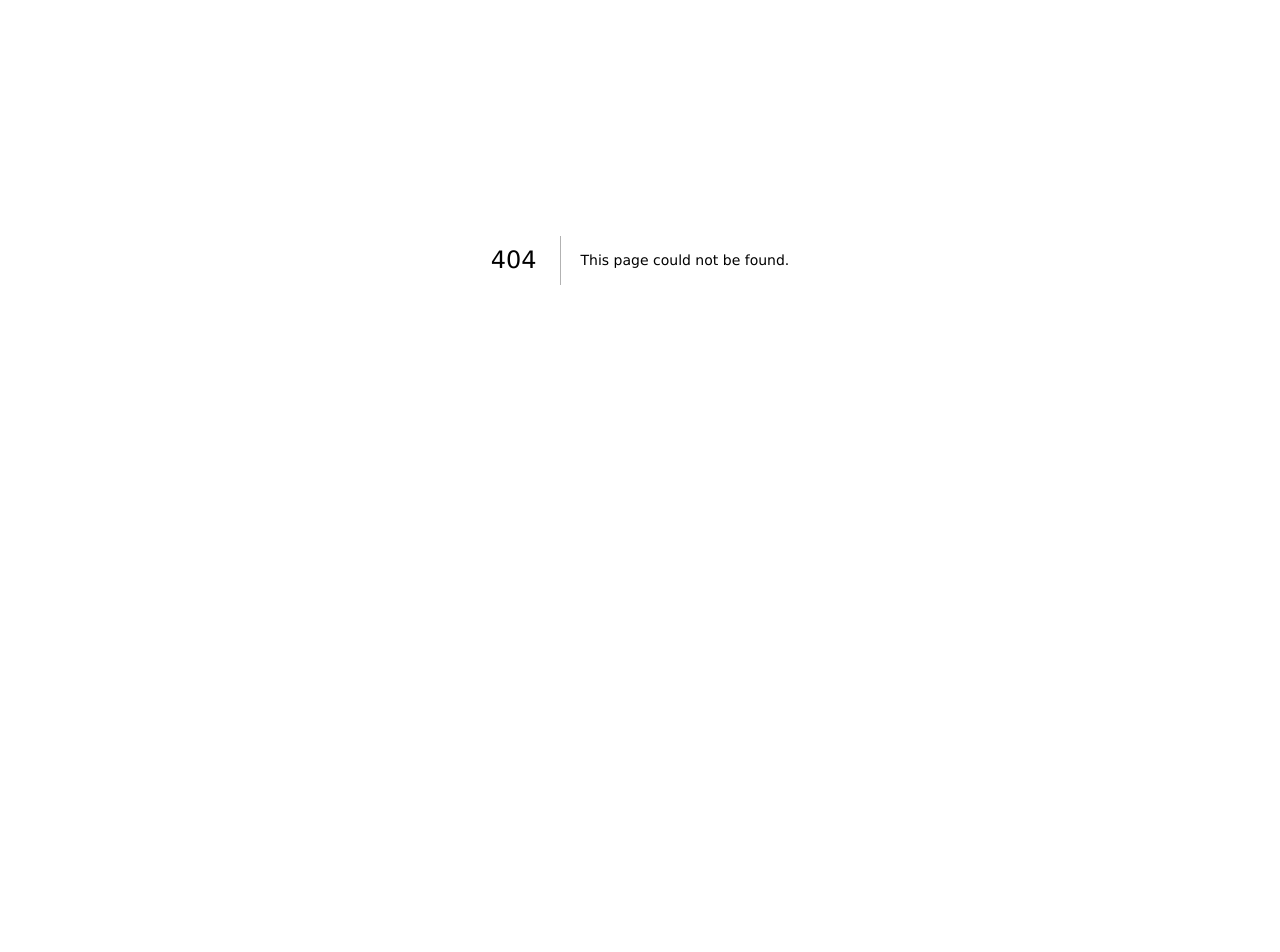
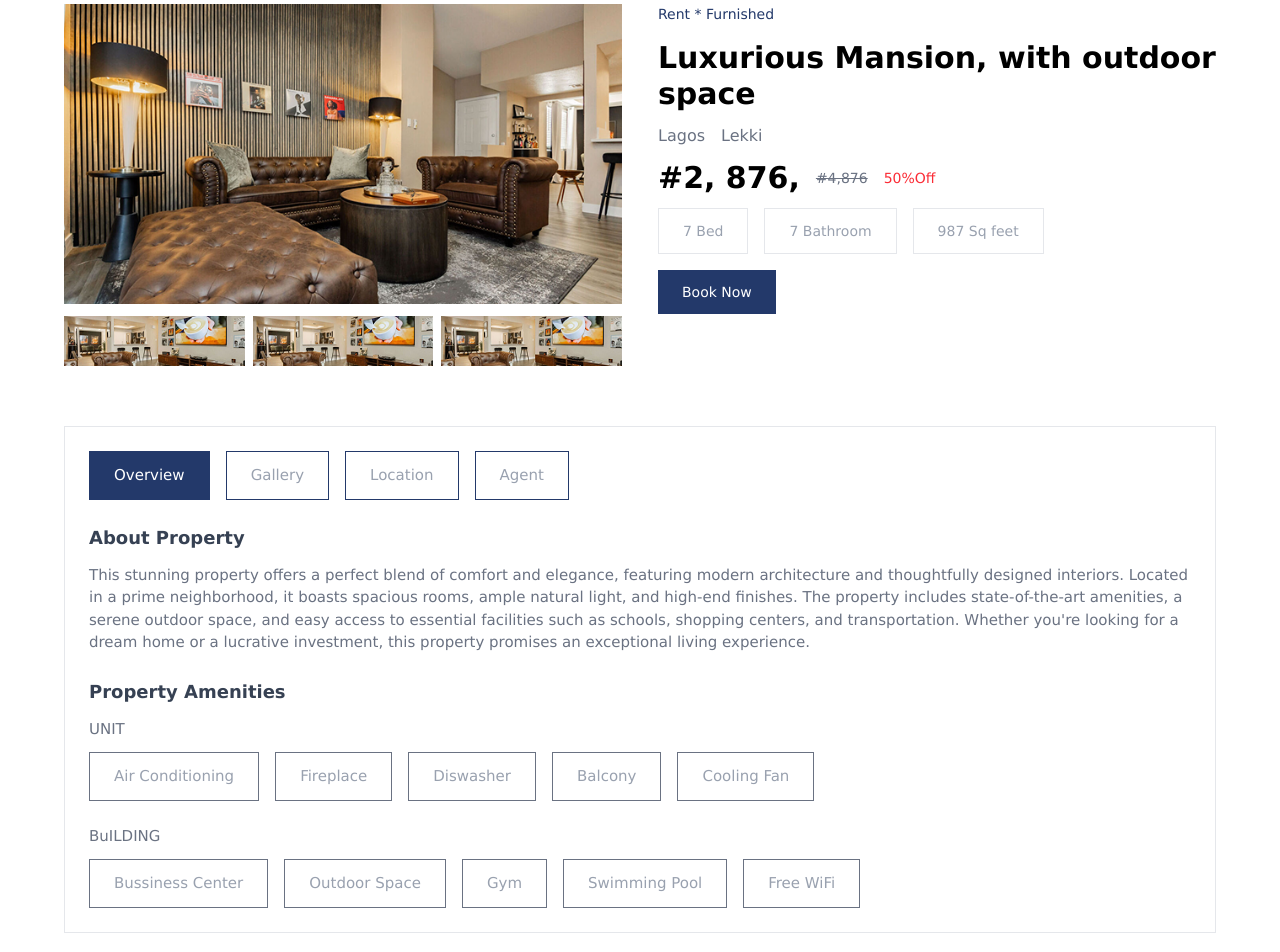
Before and after one commit to Empire688682/reimagined-system, a Next.js app: page /properties/1 in a window 1280 px wide. Before the commit this address had no page. Shown: the part 140-1092 px from the top of the page. Before the commit the page ends 800 px from the top, so only its background shows below. Built offline with nearby package versions, Linux system fonts and the light colour scheme.

Commit message:
property

```diff
--- /dev/null
+++ b/src/app/properties/[slug]/page.jsx
@@ -0,0 +1,19 @@
+"use client"
+import React, { useState } from 'react';
+import Footer from '@/component/Footer/Footer';
+import { useParams } from 'next/navigation';
+import SingleProptsCart from '@/component/SingleProptsCart/SingleProptsCart';
+
+const Page = () => {
+    const { slug } = useParams();
+    const [data, setData] = useState("");
+    console.log(slug);
+  return (
+    <div>
+     <SingleProptsCart data={data} />
+      <Footer />
+    </div>
+  )
+}
+
+export default Page
--- a/src/component/BeautyfulInterior/BeautyfulInterior.jsx
+++ b/src/component/BeautyfulInterior/BeautyfulInterior.jsx
@@ -40,12 +40,12 @@ const BeautyfulInterior = () => {
 
                         {/* Content */}
                         <div className="p-4 text-[#23396A]">
-                            <h2 className="text-xl font-semibold mb-2">Property Name</h2>
+                            <h2 className="font-semibold mb-2">Property Name</h2>
                             <p className="text-gray-500 mb-3">Kogi Lokoja</p>
 
                             {/* Price & Details */}
                             <div className="flex justify-between items-center">
-                                <p className="text-2xl md:text-3xl font-bold text-[#23396A]">#989K</p>
+                                <p className="font-bold text-[#23396A]">#989K</p>
                                 <span className="flex items-center gap-2 text-gray-700 cursor-pointer hover:underline">
                                     Details <FaArrowRight />
                                 </span>
@@ -55,8 +55,7 @@ const BeautyfulInterior = () => {
                 ))}
             </div>
             <div className='flex md:justify-end mb-8 justify-center mt-10'>
-                <span className="flex items-center gap-2 bg-[#F1F9FF] px-4 py-2 text-gray-700 cursor-pointer font-semibold border border-[#23396A] rounded-sm"
-                onClick={()=>setIndex(index + 4)}>
+                <span className="flex items-center gap-2 bg-[#F1F9FF] px-4 py-2 text-gray-700 cursor-pointer font-semibold border border-[#23396A] rounded-sm">
                     More lists <FaArrowRight />
                 </span>
             </div>
--- a/src/component/CurrentListings/CurrentListings.jsx
+++ b/src/component/CurrentListings/CurrentListings.jsx
@@ -1,3 +1,4 @@
+"use client";
 import React from 'react';
 import Image from "next/image";
 import { FaArrowRight } from 'react-icons/fa';
@@ -27,12 +28,12 @@ const CurrentListings = () => {
 
             {/* Content */}
             <div className="p-4 text-[#23396A]">
-              <h2 className="text-xl font-semibold mb-2">Property Name</h2>
+              <h2 className=" font-semibold mb-2">Property Name</h2>
               <p className="text-gray-500 mb-3">Kogi Lokoja</p>
 
               {/* Price & Details */}
               <div className="flex justify-between items-center">
-                <p className="text-2xl md:text-3xl font-bold text-[#23396A]">#989K</p>
+                <p className="text-1xl font-bold text-[#23396A]">#989K</p>
                 <span className="flex items-center gap-2 text-gray-700 cursor-pointer hover:underline">
                   Details <FaArrowRight />
                 </span>
@@ -41,6 +42,11 @@ const CurrentListings = () => {
           </div>
         ))}
       </div>
+      <div className='flex md:justify-end mb-8 justify-center mt-10'>
+        <span className="flex items-center gap-2 bg-[#F1F9FF] px-4 py-2 text-gray-700 cursor-pointer font-semibold border border-[#23396A] rounded-sm">
+          Explore all <FaArrowRight />
+        </span>
+      </div>
     </section>
   );
 };
--- /dev/null
+++ b/src/component/SingleProptsCart/SingleProptsCart.jsx
@@ -0,0 +1,151 @@
+import React from 'react';
+import Image from "next/image";
+import { FaArrowRight } from 'react-icons/fa';
+
+const SingleProptsCart = ({ data }) => {
+  return (
+    <div className=' md:p-16 p-4 mt-20'>
+      <div className='grid grid-cols-1 md:grid-cols-2 gap-9'>
+        <div className='w-[100%] flex flex-col gap-3 '>
+          <div className='w-[100%] relative h-[300px]'>
+            <Image
+              src="/property-1.png"
+              alt='Property Img'
+              fill
+              style={{ objectFit: "cover" }}
+            />
+          </div>
+          <div className='grid grid-cols-3 gap-2'>
+            {
+              Array.from({ length: 3 }).map((_, id) => (
+                <div key={id} className='relative h-[50px] w-[100%]'>
+                  <Image
+                    key={id}
+                    src="/property-2.png"
+                    alt='Property Img'
+                    fill
+                    style={{ objectFit: "cover" }}
+                  />
+                </div>
+              ))
+            }
+          </div>
+        </div>
+        <div>
+          <p className='text-sm text-[#23396A] pb-4'>Rent * Furnished</p>
+          <h1 className='md:text-3xl sm:text-2xl text-2xl font-semibold pb-3'>Luxurious Mansion, with outdoor space</h1>
+          <p className='flex gap-4 text-gray-500 pb-3'><span>Lagos</span> <span>Lekki</span></p>
+          <div className='flex gap-4 pb-3 items-center'>
+            <p className='md:text-3xl text-2xl font-semibold'>#2, 876,</p>
+            <span className='text-gray-500 text-sm line-through'>#4,876</span>
+            <span className='text-sm text-red-500'>50%Off</span>
+          </div>
+          <div className='flex gap-4 items-center pb-4'>
+            <p className='py-3 px-6 border border-gray-200 text-gray-400 text-sm md:text-1xl'>7 Bed</p>
+            <p className='py-3 px-6 border border-gray-200 text-gray-400 text-sm md:text-1xl'>7 Bathroom</p>
+            <p className='py-3 px-6 border border-gray-200 text-gray-400 text-sm md:text-1xl'>987 Sq feet</p>
+          </div>
+          <button className='bg-[#23396A] text-sm md:text-1xl cursor-pointer py-3 px-6 text-white'>Book Now</button>
+        </div>
+      </div>
+      <div className='mt-15 border border-gray-200 text-gray-400 p-6 flex flex-col gap-6'>
+        <div className='flex gap-4 items-center justify-start flex-wrap'>
+          <p className='py-3 text-[10px] md:text-[15px] px-6 bg-[#23396A] border border-[#23396A] text-white'>Overview</p>
+          <p className='py-3 text-[10px] md:text-[15px] px-6 border border-[#23396A] text-gray-400'>Gallery</p>
+          <p className='py-3 text-[10px] md:text-[15px] px-6 border border-[#23396A] text-gray-400'>Location</p>
+          <p className='py-3 text-[10px] md:text-[15px] px-6 border border-[#23396A] text-gray-400'>Agent</p>
+        </div>
+        <div>
+          <h2 id='overview' className='text-lg font-semibold pb-3 text-gray-700'>About Property</h2>
+          <p className='text-gray-500 text-[13px] md:text-[15px]'>
+            This stunning property offers a perfect blend of comfort and elegance, featuring modern architecture and thoughtfully designed interiors. Located in a prime neighborhood, it boasts spacious rooms, ample natural light, and high-end finishes. The property includes state-of-the-art amenities, a serene outdoor space, and easy access to essential facilities such as schools, shopping centers, and transportation. Whether you're looking for a dream home or a lucrative investment, this property promises an exceptional living experience.
+          </p>
+        </div>
+        <div>
+          <h2 id='overview' className='text-lg font-semibold pb-3 text-gray-700'>Property Amenities</h2>
+          <div>
+            <p className='text-gray-500 text-[15px] md:text-[15px] pb-3'>
+              UNIT
+            </p>
+            <div className='flex gap-4 items-center justify-start flex-wrap'>
+              <p className='py-3 text-[10px] md:text-[15px] px-6 border border-gray-500'>Air Conditioning</p>
+              <p className='py-3 text-[10px] md:text-[15px] px-6 border border-gray-500 text-gray-400'>Fireplace</p>
+              <p className='py-3 text-[10px] md:text-[15px] px-6 border border-gray-500 text-gray-400'>Diswasher</p>
+              <p className='py-3 text-[10px] md:text-[15px] px-6 border border-gray-500 text-gray-400'>Balcony</p>
+              <p className='py-3 text-[10px] md:text-[15px] px-6 border border-gray-500 text-gray-400'>Cooling Fan</p>
+            </div>
+          </div>
+          <div className='mt-6'>
+            <p className='text-gray-500 text-[15px] md:text-[15px] pb-3'>
+              BuILDING
+            </p>
+            <div className='flex gap-4 items-center justify-start flex-wrap'>
+              <p className='py-3 text-[10px] md:text-[15px] px-6 border border-gray-500'>Bussiness Center</p>
+              <p className='py-3 text-[10px] md:text-[15px] px-6 border border-gray-500 text-gray-400'>Outdoor Space</p>
+              <p className='py-3 text-[10px] md:text-[15px] px-6 border border-gray-500 text-gray-400'>Gym</p>
+              <p className='py-3 text-[10px] md:text-[15px] px-6 border border-gray-500 text-gray-400'>Swimming Pool</p>
+              <p className='py-3 text-[10px] md:text-[15px] px-6 border border-gray-500 text-gray-400'>Free WiFi</p>
+            </div>
+          </div>
+        </div>
+      </div>
+      <div className='mt-15 border border-gray-200 text-gray-700 p-6 flex flex-col gap-6'>
+        <h2 className='text-lg font-semibold'>Gallery</h2>
+        <div className='grid grid-cols-1 md:grid-cols-2 lg:grid-cols-3 gap-2'>
+          {Array.from({ length: 6 }).map((_, id) => (
+            <div key={id} className="relative w-full h-56 overflow-hidden">
+              <Image
+                src="/property-3.png"
+                alt="Property Image"
+                fill
+                style={{ objectFit: "cover" }}
+              />
+            </div>
+          ))}
+        </div>
+      </div>
+      <div className='mt-15 p-6 flex flex-col gap-6'>
+        <h2 className='text-2xl font-semibold text-center'>You may also like</h2>
+        {/* Grid Layout */}
+        <div className="grid grid-cols-1 sm:grid-cols-2 lg:grid-cols-4 gap-6">
+          {Array.from({ length: 4 }).map((_, index) => (
+            <div key={index} className="bg-white shadow-lg rounded-lg overflow-hidden">
+              {/* Image Wrapper */}
+              <div className="relative w-full h-56">
+                <Image
+                  src="/current-listing-img-1.png"
+                  alt="Property Image"
+                  fill
+                  style={{ objectFit: "cover" }}
+                  className='transition-transform transform hover:scale-105 rounded-lg'
+                />
+              </div>
+
+              {/* Content */}
+              <div className="p-4 text-[#23396A]">
+                <h2 className=" font-semibold mb-2">The Queen Inside - Type-3</h2>
+                <p className="text-gray-500 mb-3">Kogi Lokoja</p>
+
+                {/* Price & Details */}
+                <div className="flex justify-between items-center">
+                  <p className="text-1xl font-bold text-[#23396A]">#989K</p>
+                  <span className="flex items-center gap-2 text-gray-700 cursor-pointer hover:underline">
+                    Details <FaArrowRight />
+                  </span>
+                </div>
+              </div>
+            </div>
+          ))}
+        </div>
+        <div className='flex md:justify-end mb-8 justify-center mt-10'>
+          <span className="flex items-center gap-2 bg-[#F1F9FF] px-4 py-2 text-gray-700 cursor-pointer font-semibold border border-[#23396A] rounded-sm"
+            onClick={() => setIndex(index + 4)}>
+            Explore more <FaArrowRight />
+          </span>
+        </div>
+      </div>
+    </div>
+  )
+}
+
+export default SingleProptsCart
```
